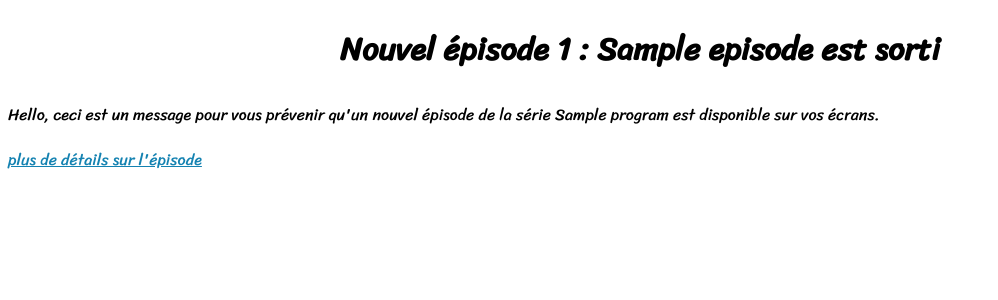
After one commit to ClaireV38/quests-symfony-wild-series, a Symfony app: template templates/episode/newEpisodeEmail.html.twig in a window 1280 px wide. The commit adds this page. Shown: the top 300 px of the page, without its empty margins (0-998 px from the left). Run offline with Twig, Linux system fonts and the light colour scheme; the template is opened without the code that fills it: most values are stand-ins (such as "Sample title", 1, 10 or a date in 2020); some libraries are stand-ins or nearby versions.

Commit message:
send email when creating an episode with a link to episode details

```diff
--- a/src/Controller/ProgramController.php
+++ b/src/Controller/ProgramController.php
@@ -68,8 +68,7 @@ class ProgramController extends AbstractController
                 ->from($this->getParameter('mailer_from'))
                 ->to('your_email@example.com')
                 ->subject('Une nouvelle série vient d\'être publiée !')
-                ->html('<p>Une nouvelle série vient d\'être publiée sur Wild Séries !</p>');
-
+                ->html($this->renderView('program/newProgramEmail.html.twig', ['program' => $program]));
             $mailer->send($email);
             return $this->redirectToRoute('category_show', ['categoryName' => $program->getCategory()->getName()]);
         }
--- a/templates/episode/_delete_form.html.twig
+++ b/templates/episode/_delete_form.html.twig
@@ -1,4 +1,4 @@
-<form method="post" action="{{ path('episode_delete', {'id': episode.id}) }}" onsubmit="return confirm('Are you sure you want to delete this item?');">
+<form method="post" action="{{ path('episode_delete', {'episode': episode.slug}) }}" onsubmit="return confirm('Are you sure you want to delete this item?');">
     <input type="hidden" name="_method" value="DELETE">
     <input type="hidden" name="_token" value="{{ csrf_token('delete' ~ episode.id) }}">
     <button class="btn">Delete</button>
--- /dev/null
+++ b/templates/episode/newEpisodeEmail.html.twig
@@ -0,0 +1,6 @@
+{% extends "layoutEmail.html.twig" %}
+{% block body %}
+<h1 class="email_title">Nouvel épisode {{ episode.number }} : {{ episode.title }} est sorti</h1>
+<p>Hello, ceci est un message pour vous prévenir qu'un nouvel épisode de la série {{ episode.season.program.title }} est disponible sur vos écrans.</p>
+<p><a href="http://127.0.0.1:8000/episodes/{{ episode.slug }}">plus de détails sur l'épisode</a>
+{% endblock %}
--- a/templates/layoutEmail.html.twig
+++ b/templates/layoutEmail.html.twig
@@ -0,0 +1,32 @@
+<!DOCTYPE html>
+<html>
+<head>
+    <meta charset="UTF-8">
+    <meta name="viewport" content="width=device-width, initial-scale=1, shrink-to-fit=no">
+    <title>New program</title>
+    {{ encore_entry_link_tags('app') }}
+    <link rel="preconnect" href="https://fonts.gstatic.com">
+    <link href="https://fonts.googleapis.com/css2?family=Sriracha&display=swap" rel="stylesheet">
+    <style>
+        body {
+            background-color: white;
+            font-family: 'Sriracha', cursive;
+        }
+        h1 {
+            text-align: center;
+        }
+        a {
+            margin: auto;
+            color: #1482B1;
+            text-align: center;
+        }
+        p {
+            text-align: justify;
+        }
+    </style>
+    {% block stylesheets %} {% endblock %}
+</head>
+<body>
+{% block body %}{% endblock %}
+</body>
+</html>
--- a/templates/program/new.html.twig
+++ b/templates/program/new.html.twig
@@ -1,4 +1,6 @@
 {# templates/program/new.html.twig #}
+
+{% block title %}create a new program{% endblock %}
 
 {% extends "base.html.twig" %}
 
```
Also changed, not shown: src/Controller/EpisodeController.php (+9 -2 lines), templates/program/newProgramEmail.html.twig (added, +7 -0 lines), README.md.
